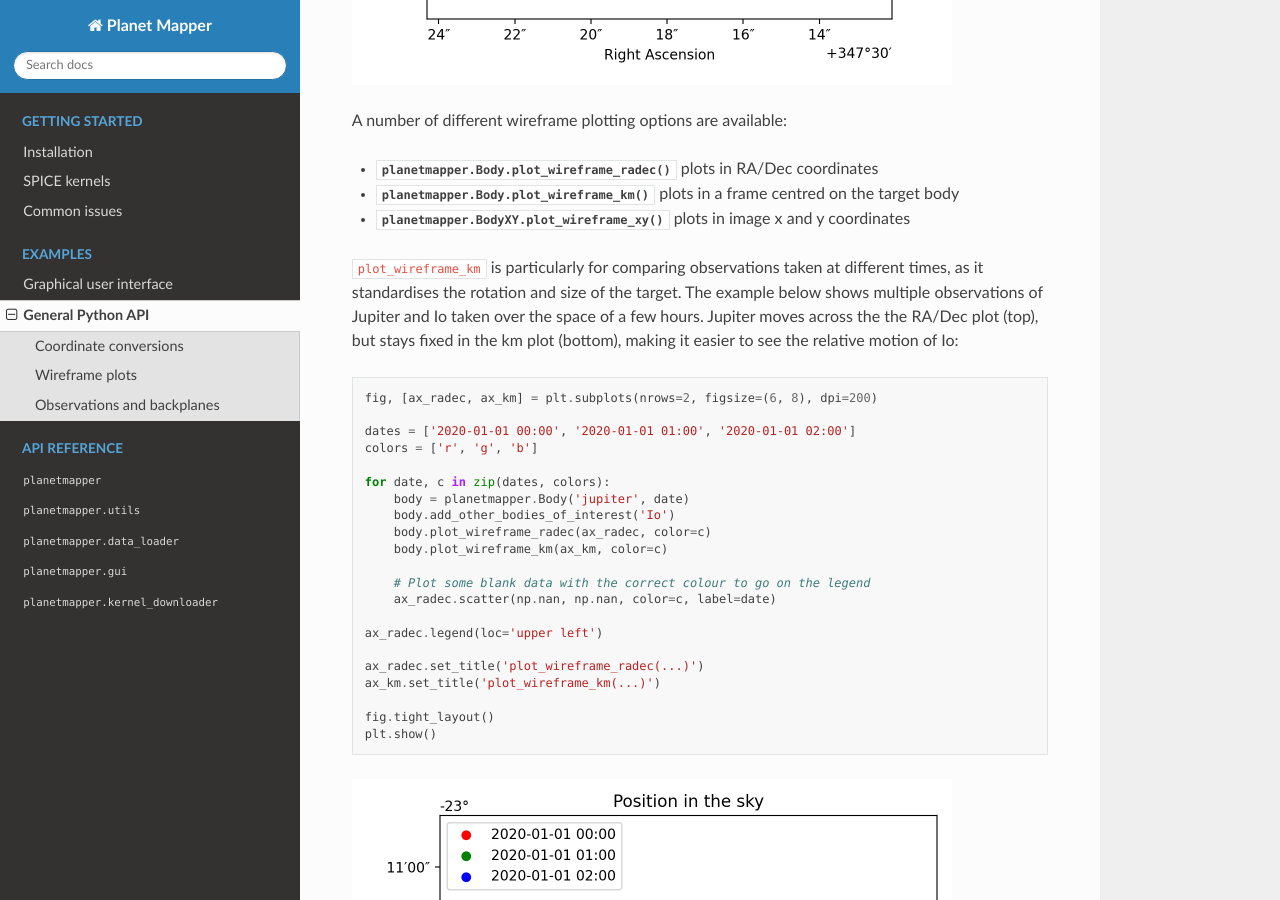
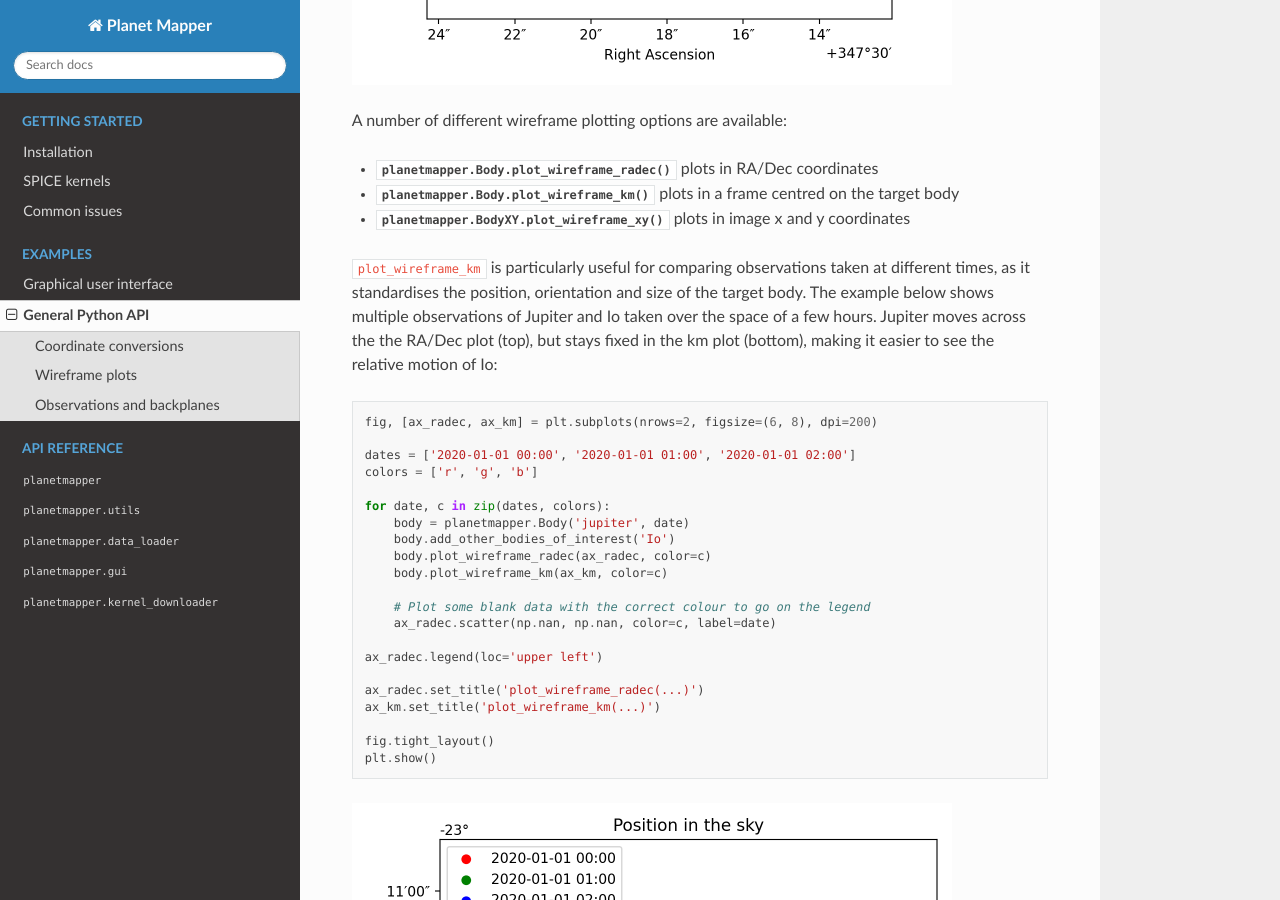
Before and after one commit to ortk95/planetmapper, a Sphinx documentation site: the page built from docs/general_python_api.rst, in a window 1280 px wide and 900 px high, scrolled down 2856 px. Built offline with Sphinx 7.4.7 and the Read the Docs theme 2.0.0, drawn with Linux system fonts in a browser that asks for light colours; the version number could not be read and is left out; some of the changed text lies outside the part shown.

Commit message:
Minor documentation fixes

```diff
--- a/docs/general_python_api.rst
+++ b/docs/general_python_api.rst
@@ -90,7 +90,7 @@ A number of different wireframe plotting options are available:
 - :func:`planetmapper.Body.plot_wireframe_km` plots in a frame centred on the target body
 - :func:`planetmapper.BodyXY.plot_wireframe_xy` plots in image x and y coordinates
 
-`plot_wireframe_km` is particularly for comparing observations taken at different times, as it standardises the rotation and size of the target. The example below shows multiple observations of Jupiter and Io taken over the space of a few hours. Jupiter moves across the the RA/Dec plot (top), but stays fixed in the km plot (bottom), making it easier to see the relative motion of Io: ::
+`plot_wireframe_km` is particularly useful for comparing observations taken at different times, as it standardises the position, orientation and size of the target body. The example below shows multiple observations of Jupiter and Io taken over the space of a few hours. Jupiter moves across the the RA/Dec plot (top), but stays fixed in the km plot (bottom), making it easier to see the relative motion of Io: ::
 
     fig, [ax_radec, ax_km] = plt.subplots(nrows=2, figsize=(6, 8), dpi=200)
 
```
Also changed, not shown: other parts of docs/general_python_api.rst (+1 -1 lines).
